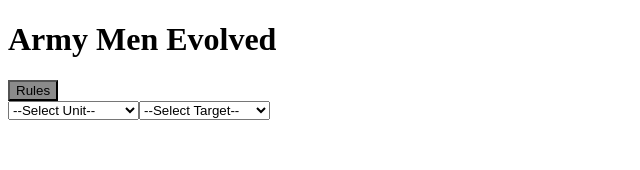
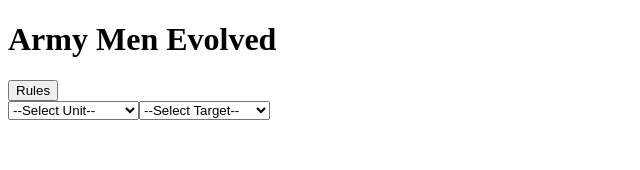
Before and after one commit to Jordan-Trimarchi/ArmyMenEvolved, a React app: page / in a window 1280 px wide. Shown: the top 170 px of the page, without its empty margins (0-640 px from the left). Built offline with nearby package versions, Linux system fonts and the light colour scheme; the HTML template or start-up script is replaced by a standard one.

Commit message:
makes rules button change to 'back' when viewing rules

```diff
--- a/client/src/main/App.jsx
+++ b/client/src/main/App.jsx
@@ -7,7 +7,7 @@
     <div>
       <div className="header">
         <h1>Army Men Evolved</h1>
-        <input value="Rules" style={{ backgroundColor: 'rgb(100,100, 100, .75)' }} type="button" onClick={() => setViewingCombat(!viewingCombat)} />
+        <input value={viewingCombat ? 'Rules' : 'Back'} type="button" onClick={() => setViewingCombat(!viewingCombat)} />
       </div>
       {viewingCombat ? <Combat /> : <iframe title="rules" style={{ width: '100%', height: '100vh' }} src="https://drive.google.com/file/d/1AzVqaFvFOD8iXwt936GSCgFjrIP5iq-b/preview" />}
     </div>
```
Also changed, not shown: 1 other file (tests, documents, lock files or other folders).
